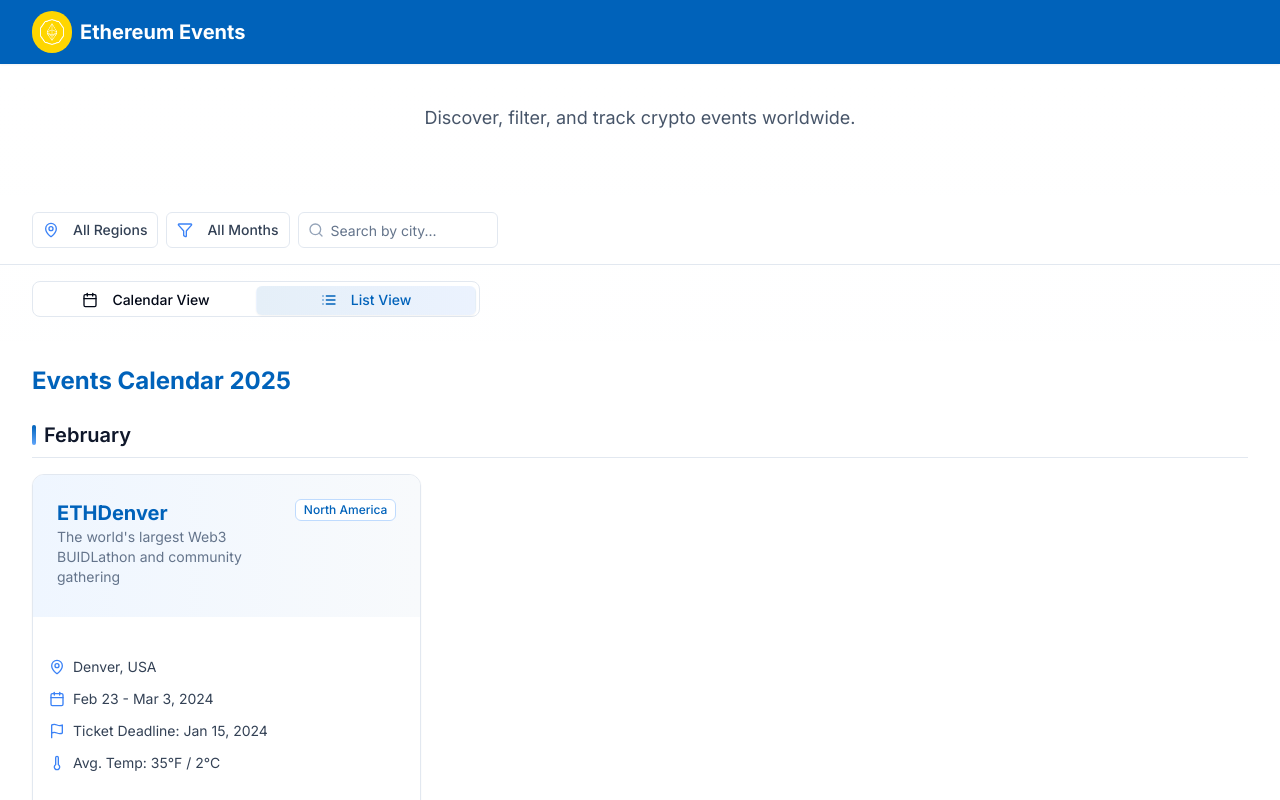
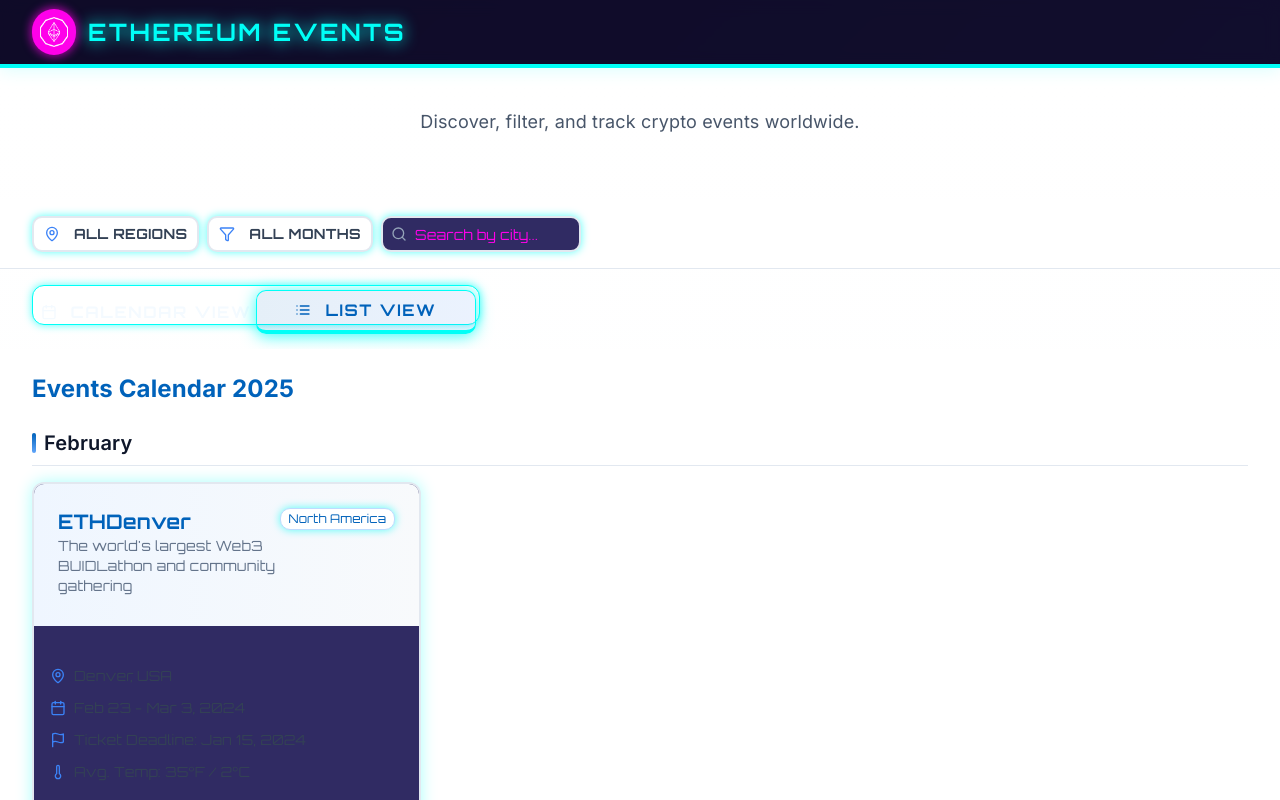
Before and after one commit to geodework/ethereum-events, a Next.js app: page / in a window 1280 px wide. Shown: the top 800 px of the page. Built offline with nearby package versions, Linux system fonts and the light colour scheme.

Commit message:
temp cyberpunk minimalism

```diff
--- a/app/globals.css
+++ b/app/globals.css
@@ -1,51 +1,58 @@
+@import url('https://fonts.googleapis.com/css2?family=Orbitron:wght@400;700&display=swap');
+
 @tailwind base;
 @tailwind components;
 @tailwind utilities;
 
 @layer base {
   :root {
-    --background: 0 0% 100%;
-    --foreground: 222.2 84% 4.9%;
-    --card: 0 0% 100%;
-    --card-foreground: 222.2 84% 4.9%;
-    --popover: 0 0% 100%;
-    --popover-foreground: 222.2 84% 4.9%;
-    --primary: 228 65% 50%;
-    --primary-foreground: 210 40% 98%;
-    --secondary: 210 40% 96.1%;
-    --secondary-foreground: 222.2 47.4% 11.2%;
-    --muted: 210 40% 96.1%;
-    --muted-foreground: 215.4 16.3% 46.9%;
-    --accent: 48 100% 63%;
-    --accent-foreground: 222.2 47.4% 11.2%;
-    --destructive: 0 84.2% 60.2%;
-    --destructive-foreground: 210 40% 98%;
-    --border: 214.3 31.8% 91.4%;
-    --input: 214.3 31.8% 91.4%;
-    --ring: 228 65% 50%;
-    --radius: 0.5rem;
+    --background: #0f0c29;
+    --background-alt: #302b63;
+    --foreground: #f4faff;
+    --card: #181a20;
+    --card-foreground: #00fff7;
+    --primary: #00fff7;
+    --primary-foreground: #0f0c29;
+    --secondary: #ff00ea;
+    --secondary-foreground: #fff700;
+    --accent: #a259ff;
+    --accent-foreground: #fff700;
+    --border: #00fff7;
+    --input: #24243e;
+    --ring: #ff00ea;
+    --radius: 0.75rem;
+    --neon-blue: #00fff7;
+    --neon-pink: #ff00ea;
+    --neon-yellow: #fff700;
+    --neon-green: #39ff14;
+    --neon-orange: #ff9900;
+    --neon-purple: #a259ff;
+    --neon-red: #ff3860;
+    --neon-white: #f4faff;
   }
 
-  .dark {
-    --background: 222.2 84% 4.9%;
-    --foreground: 210 40% 98%;
-    --card: 222.2 84% 4.9%;
-    --card-foreground: 210 40% 98%;
-    --popover: 222.2 84% 4.9%;
-    --popover-foreground: 210 40% 98%;
-    --primary: 228 65% 50%;
-    --primary-foreground: 222.2 47.4% 11.2%;
-    --secondary: 217.2 32.6% 17.5%;
-    --secondary-foreground: 210 40% 98%;
-    --muted: 217.2 32.6% 17.5%;
-    --muted-foreground: 215 20.2% 65.1%;
-    --accent: 48 100% 63%;
-    --accent-foreground: 222.2 47.4% 11.2%;
-    --destructive: 0 62.8% 30.6%;
-    --destructive-foreground: 210 40% 98%;
-    --border: 217.2 32.6% 17.5%;
-    --input: 217.2 32.6% 17.5%;
-    --ring: 228 65% 50%;
+  body {
+    font-family: 'Orbitron', 'Share Tech Mono', 'Rajdhani', 'sans-serif';
+    background: linear-gradient(135deg, #0f0c29 0%, #302b63 50%, #24243e 100%);
+    color: var(--foreground);
+    min-height: 100vh;
+    letter-spacing: 0.01em;
+  }
+
+  *:focus-visible {
+    outline: none;
+    box-shadow: 0 0 0 2px var(--neon-blue), 0 0 8px 2px var(--neon-pink);
+    transition: box-shadow 0.2s;
+  }
+
+  a {
+    color: var(--neon-blue);
+    text-decoration: none;
+    transition: color 0.2s, text-shadow 0.2s;
+  }
+  a:hover {
+    color: var(--neon-pink);
+    text-shadow: 0 0 8px var(--neon-pink);
   }
 }
 
--- a/app/layout.tsx
+++ b/app/layout.tsx
@@ -1,26 +1,31 @@
-import type React from 'react';
-import type { Metadata } from 'next';
-import { Inter } from 'next/font/google';
-import './globals.css';
-import Header from '@/components/header';
-import Footer from '@/components/footer';
-import { ThemeProvider } from '@/components/theme-provider';
+import type React from "react"
+import type { Metadata } from "next"
+import { Inter } from "next/font/google"
+import "./globals.css"
+import Header from "@/components/header"
+import Footer from "@/components/footer"
+import { ThemeProvider } from "@/components/theme-provider"
 
-const inter = Inter({ subsets: ['latin'] });
+const inter = Inter({ subsets: ["latin"] })
 
 export const metadata: Metadata = {
-  title: 'Ethereum Events - Global Crypto Calendar',
-  description: 'Discover and plan for crypto events worldwide',
-};
+  title: "Ethereum Events - Global Crypto Calendar",
+  description: "Discover and plan for crypto events worldwide",
+}
 
 export default function RootLayout({
   children,
 }: Readonly<{
-  children: React.ReactNode;
+  children: React.ReactNode
 }>) {
   return (
     <html lang="en" suppressHydrationWarning>
-      <body className={inter.className}>
+      <body
+        className={
+          inter.className +
+          " font-cyberpunk bg-cyberpunk-bg text-cyberpunk-neonWhite"
+        }
+      >
         <ThemeProvider
           attribute="class"
           defaultTheme="system"
@@ -29,11 +34,11 @@ export default function RootLayout({
         >
           <div className="flex min-h-screen flex-col">
             <Header />
-            <main className="flex-1 bg-white">{children}</main>
+            <main className="flex-1 bg-cyberpunk-bg2">{children}</main>
             <Footer />
           </div>
         </ThemeProvider>
       </body>
     </html>
-  );
+  )
 }
--- a/components/header.tsx
+++ b/components/header.tsx
@@ -4,18 +4,21 @@ import Image from "next/image"
 
 export default function Header() {
   return (
-    <header className="sticky top-0 z-50 w-full border-slate-100 bg-primary shadow-sm">
+    <header className="sticky top-0 z-50 w-full bg-cyberpunk-bg/80 backdrop-blur border-b-4 border-cyberpunk-neonBlue shadow-[0_2px_16px_0_rgba(0,255,247,0.15)]">
       <div className="container flex h-16 items-center justify-between">
-        <div className="flex items-center gap-2">
-          <div className="rounded-full bg-accent p-2">
+        <div className="flex items-center gap-3">
+          <div className="rounded-full bg-cyberpunk-neonPink p-2 shadow-[0_0_8px_2px_#ff00ea99]">
             <Image
               src="/geode-ethereum.png"
               alt="Ethereum Events"
-              width={24}
-              height={24}
+              width={28}
+              height={28}
             />
           </div>
-          <Link href="/" className="text-xl font-bold text-white">
+          <Link
+            href="/"
+            className="text-2xl font-bold font-cyberpunk uppercase tracking-widest text-cyberpunk-neonBlue drop-shadow-[0_0_8px_#00fff7]"
+          >
             Ethereum Events
           </Link>
         </div>
--- a/components/ui/badge.tsx
+++ b/components/ui/badge.tsx
@@ -5,18 +5,18 @@ import { cva, type VariantProps } from "class-variance-authority"
 import { cn } from "@/lib/utils"
 
 const badgeVariants = cva(
-  "inline-flex items-center justify-center rounded-md border px-2 py-0.5 text-xs font-medium w-fit whitespace-nowrap shrink-0 [&>svg]:size-3 gap-1 [&>svg]:pointer-events-none focus-visible:border-ring focus-visible:ring-ring/50 focus-visible:ring-[3px] aria-invalid:ring-destructive/20 dark:aria-invalid:ring-destructive/40 aria-invalid:border-destructive transition-[color,box-shadow] overflow-hidden",
+  "inline-flex items-center justify-center rounded-md border-2 px-2 py-0.5 text-xs font-cyberpunk font-bold w-fit whitespace-nowrap shrink-0 [&>svg]:size-3 gap-1 [&>svg]:pointer-events-none focus-visible:border-cyberpunk-neonBlue focus-visible:ring-cyberpunk-neonPink/70 focus-visible:ring-[3px] aria-invalid:ring-cyberpunk-neonRed/20 dark:aria-invalid:ring-cyberpunk-neonRed/40 aria-invalid:border-cyberpunk-neonRed transition-[color,box-shadow] overflow-hidden shadow-[0_0_8px_0_#00fff7aa]",
   {
     variants: {
       variant: {
         default:
-          "border-transparent bg-primary text-primary-foreground [a&]:hover:bg-primary/90",
+          "border-cyberpunk-neonBlue bg-cyberpunk-neonBlue text-cyberpunk-bg [a&]:hover:bg-cyberpunk-neonPink [a&]:hover:text-cyberpunk-bg",
         secondary:
-          "border-transparent bg-secondary text-secondary-foreground [a&]:hover:bg-secondary/90",
+          "border-cyberpunk-neonPink bg-cyberpunk-neonPink text-cyberpunk-bg [a&]:hover:bg-cyberpunk-neonBlue [a&]:hover:text-cyberpunk-bg",
         destructive:
-          "border-transparent bg-destructive text-white [a&]:hover:bg-destructive/90 focus-visible:ring-destructive/20 dark:focus-visible:ring-destructive/40 dark:bg-destructive/60",
+          "border-cyberpunk-neonRed bg-cyberpunk-neonRed text-cyberpunk-neonWhite [a&]:hover:bg-cyberpunk-neonPink focus-visible:ring-cyberpunk-neonPink/20 dark:focus-visible:ring-cyberpunk-neonPink/40 dark:bg-cyberpunk-neonPink/60",
         outline:
-          "text-foreground [a&]:hover:bg-accent [a&]:hover:text-accent-foreground",
+          "border-cyberpunk-neonBlue text-cyberpunk-neonBlue bg-transparent [a&]:hover:bg-cyberpunk-bg2 [a&]:hover:text-cyberpunk-neonPink",
       },
     },
     defaultVariants: {
--- a/components/ui/button.tsx
+++ b/components/ui/button.tsx
@@ -5,21 +5,21 @@ import { cva, type VariantProps } from "class-variance-authority"
 import { cn } from "@/lib/utils"
 
 const buttonVariants = cva(
-  "inline-flex items-center justify-center gap-2 whitespace-nowrap rounded-md text-sm font-medium transition-all disabled:pointer-events-none disabled:opacity-50 [&_svg]:pointer-events-none [&_svg:not([class*='size-'])]:size-4 shrink-0 [&_svg]:shrink-0 outline-none focus-visible:border-ring focus-visible:ring-ring/50 focus-visible:ring-[3px] aria-invalid:ring-destructive/20 dark:aria-invalid:ring-destructive/40 aria-invalid:border-destructive",
+  "inline-flex items-center justify-center gap-2 whitespace-nowrap rounded-md text-sm font-cyberpunk font-bold uppercase tracking-wide transition-all disabled:pointer-events-none disabled:opacity-50 [&_svg]:pointer-events-none [&_svg:not([class*='size-'])]:size-4 shrink-0 [&_svg]:shrink-0 outline-none focus-visible:border-cyberpunk-neonBlue focus-visible:ring-cyberpunk-neonPink/70 focus-visible:ring-[3px] aria-invalid:ring-cyberpunk-neonRed/20 dark:aria-invalid:ring-cyberpunk-neonRed/40 aria-invalid:border-cyberpunk-neonRed shadow-[0_0_8px_0_#00fff7aa]",
   {
     variants: {
       variant: {
         default:
-          "bg-primary text-primary-foreground shadow-xs hover:bg-primary/90",
+          "bg-cyberpunk-neonBlue text-cyberpunk-bg font-cyberpunk border-2 border-cyberpunk-neonBlue shadow-[0_0_8px_0_#00fff7aa] hover:bg-cyberpunk-neonPink hover:border-cyberpunk-neonPink hover:text-cyberpunk-bg focus-visible:shadow-[0_0_16px_2px_#ff00ea]",
         destructive:
-          "bg-destructive text-white shadow-xs hover:bg-destructive/90 focus-visible:ring-destructive/20 dark:focus-visible:ring-destructive/40 dark:bg-destructive/60",
+          "bg-cyberpunk-neonRed text-cyberpunk-neonWhite border-2 border-cyberpunk-neonRed shadow-[0_0_8px_0_#ff3860aa] hover:bg-cyberpunk-neonPink hover:border-cyberpunk-neonPink focus-visible:shadow-[0_0_16px_2px_#ff00ea]",
         outline:
-          "border bg-background shadow-xs hover:bg-accent hover:text-accent-foreground dark:bg-input/30 dark:border-input dark:hover:bg-input/50",
+          "border-2 border-cyberpunk-neonBlue bg-transparent text-cyberpunk-neonBlue hover:bg-cyberpunk-bg2 hover:text-cyberpunk-neonPink hover:border-cyberpunk-neonPink focus-visible:shadow-[0_0_16px_2px_#00fff7]",
         secondary:
-          "bg-secondary text-secondary-foreground shadow-xs hover:bg-secondary/80",
+          "bg-cyberpunk-neonPink text-cyberpunk-bg border-2 border-cyberpunk-neonPink shadow-[0_0_8px_0_#ff00ea99] hover:bg-cyberpunk-neonBlue hover:border-cyberpunk-neonBlue hover:text-cyberpunk-bg focus-visible:shadow-[0_0_16px_2px_#00fff7]",
         ghost:
-          "hover:bg-accent hover:text-accent-foreground dark:hover:bg-accent/50",
-        link: "text-primary underline-offset-4 hover:underline",
+          "bg-transparent text-cyberpunk-neonBlue hover:bg-cyberpunk-bg2 hover:text-cyberpunk-neonPink focus-visible:shadow-[0_0_16px_2px_#00fff7]",
+        link: "text-cyberpunk-neonPink underline-offset-4 hover:underline hover:text-cyberpunk-neonBlue",
       },
       size: {
         default: "h-9 px-4 py-2 has-[>svg]:px-3",
--- a/components/ui/card.tsx
+++ b/components/ui/card.tsx
@@ -7,7 +7,7 @@ function Card({ className, ...props }: React.ComponentProps<"div">) {
     <div
       data-slot="card"
       className={cn(
-        "bg-card text-card-foreground flex flex-col gap-6 rounded-xl border shadow-sm",
+        "bg-cyberpunk-bg2 text-cyberpunk-neonWhite flex flex-col gap-6 rounded-xl border-2 border-cyberpunk-neonBlue shadow-[0_0_16px_0_#00fff755] font-cyberpunk",
         className
       )}
       {...props}
--- a/components/ui/input.tsx
+++ b/components/ui/input.tsx
@@ -8,9 +8,9 @@ function Input({ className, type, ...props }: React.ComponentProps<"input">) {
       type={type}
       data-slot="input"
       className={cn(
-        "file:text-foreground placeholder:text-muted-foreground selection:bg-primary selection:text-primary-foreground dark:bg-input/30 border-input flex h-9 w-full min-w-0 rounded-md border bg-transparent px-3 py-1 text-base shadow-xs transition-[color,box-shadow] outline-none file:inline-flex file:h-7 file:border-0 file:bg-transparent file:text-sm file:font-medium disabled:pointer-events-none disabled:cursor-not-allowed disabled:opacity-50 md:text-sm",
-        "focus-visible:border-ring focus-visible:ring-ring/50 focus-visible:ring-[3px]",
-        "aria-invalid:ring-destructive/20 dark:aria-invalid:ring-destructive/40 aria-invalid:border-destructive",
+        "file:text-cyberpunk-neonWhite placeholder:text-cyberpunk-neonPink selection:bg-cyberpunk-neonBlue selection:text-cyberpunk-bg bg-cyberpunk-bg2 border-2 border-cyberpunk-neonBlue flex h-9 w-full min-w-0 rounded-md px-3 py-1 text-base font-cyberpunk shadow-[0_0_8px_0_#00fff7aa] transition-[color,box-shadow] outline-none file:inline-flex file:h-7 file:border-0 file:bg-transparent file:text-sm file:font-medium disabled:pointer-events-none disabled:cursor-not-allowed disabled:opacity-50 md:text-sm",
+        "focus-visible:border-cyberpunk-neonPink focus-visible:ring-cyberpunk-neonPink/70 focus-visible:ring-[3px]",
+        "aria-invalid:ring-cyberpunk-neonRed/20 dark:aria-invalid:ring-cyberpunk-neonRed/40 aria-invalid:border-cyberpunk-neonRed",
         className
       )}
       {...props}
--- a/components/ui/label.tsx
+++ b/components/ui/label.tsx
@@ -13,7 +13,7 @@ function Label({
     <LabelPrimitive.Root
       data-slot="label"
       className={cn(
-        "flex items-center gap-2 text-sm leading-none font-medium select-none group-data-[disabled=true]:pointer-events-none group-data-[disabled=true]:opacity-50 peer-disabled:cursor-not-allowed peer-disabled:opacity-50",
+        "flex items-center gap-2 text-xs leading-none font-cyberpunk font-bold uppercase tracking-widest text-cyberpunk-neonBlue select-none group-data-[disabled=true]:pointer-events-none group-data-[disabled=true]:opacity-50 peer-disabled:cursor-not-allowed peer-disabled:opacity-50",
         className
       )}
       {...props}
--- a/components/ui/switch.tsx
+++ b/components/ui/switch.tsx
@@ -13,7 +13,7 @@ function Switch({
     <SwitchPrimitive.Root
       data-slot="switch"
       className={cn(
-        "peer data-[state=checked]:bg-primary data-[state=unchecked]:bg-input focus-visible:border-ring focus-visible:ring-ring/50 dark:data-[state=unchecked]:bg-input/80 inline-flex h-[1.15rem] w-8 shrink-0 items-center rounded-full border border-transparent shadow-xs transition-all outline-none focus-visible:ring-[3px] disabled:cursor-not-allowed disabled:opacity-50",
+        "peer data-[state=checked]:bg-cyberpunk-neonBlue data-[state=checked]:shadow-[0_0_8px_0_#00fff7aa] data-[state=unchecked]:bg-cyberpunk-bg2 focus-visible:border-cyberpunk-neonPink focus-visible:ring-cyberpunk-neonPink/70 inline-flex h-[1.15rem] w-8 shrink-0 items-center rounded-full border-2 border-cyberpunk-neonBlue transition-all outline-none focus-visible:ring-[3px] disabled:cursor-not-allowed disabled:opacity-50",
         className
       )}
       {...props}
@@ -21,7 +21,7 @@ function Switch({
       <SwitchPrimitive.Thumb
         data-slot="switch-thumb"
         className={cn(
-          "bg-background dark:data-[state=unchecked]:bg-foreground dark:data-[state=checked]:bg-primary-foreground pointer-events-none block size-4 rounded-full ring-0 transition-transform data-[state=checked]:translate-x-[calc(100%-2px)] data-[state=unchecked]:translate-x-0"
+          "bg-cyberpunk-neonWhite pointer-events-none block size-4 rounded-full ring-0 transition-transform data-[state=checked]:translate-x-[calc(100%-2px)] data-[state=unchecked]:translate-x-0"
         )}
       />
     </SwitchPrimitive.Root>
--- a/components/ui/tabs.tsx
+++ b/components/ui/tabs.tsx
@@ -26,7 +26,7 @@ function TabsList({
     <TabsPrimitive.List
       data-slot="tabs-list"
       className={cn(
-        "bg-muted text-muted-foreground inline-flex h-9 w-fit items-center justify-center rounded-lg p-[3px]",
+        "bg-cyberpunk-bg2 text-cyberpunk-neonWhite inline-flex h-10 w-fit items-center justify-center rounded-lg p-[3px] border-2 border-cyberpunk-neonBlue shadow-[0_0_8px_0_#00fff7aa] font-cyberpunk",
         className
       )}
       {...props}
@@ -42,7 +42,7 @@ function TabsTrigger({
     <TabsPrimitive.Trigger
       data-slot="tabs-trigger"
       className={cn(
-        "data-[state=active]:bg-background dark:data-[state=active]:text-foreground focus-visible:border-ring focus-visible:ring-ring/50 focus-visible:outline-ring dark:data-[state=active]:border-input dark:data-[state=active]:bg-input/30 text-foreground dark:text-muted-foreground inline-flex h-[calc(100%-1px)] flex-1 items-center justify-center gap-1.5 rounded-md border border-transparent px-2 py-1 text-sm font-medium whitespace-nowrap transition-[color,box-shadow] focus-visible:ring-[3px] focus-visible:outline-1 disabled:pointer-events-none disabled:opacity-50 data-[state=active]:shadow-sm [&_svg]:pointer-events-none [&_svg]:shrink-0 [&_svg:not([class*='size-'])]:size-4",
+        "data-[state=active]:bg-cyberpunk-bg2 data-[state=active]:text-cyberpunk-neonBlue data-[state=active]:border-b-4 data-[state=active]:border-cyberpunk-neonBlue data-[state=active]:shadow-[0_2px_16px_0_#00fff7cc] focus-visible:border-cyberpunk-neonPink focus-visible:ring-cyberpunk-neonPink/70 focus-visible:outline-cyberpunk-neonPink text-cyberpunk-neonWhite inline-flex h-[calc(100%-1px)] flex-1 items-center justify-center gap-1.5 rounded-md border border-transparent px-4 py-2 text-base font-cyberpunk font-bold uppercase tracking-widest whitespace-nowrap transition-[color,box-shadow] focus-visible:ring-[3px] focus-visible:outline-1 disabled:pointer-events-none disabled:opacity-50 [&_svg]:pointer-events-none [&_svg]:shrink-0 [&_svg:not([class*='size-'])]:size-4",
         className
       )}
       {...props}
--- a/tailwind.config.ts
+++ b/tailwind.config.ts
@@ -53,6 +53,19 @@ const config = {
           DEFAULT: "hsl(var(--card))",
           foreground: "hsl(var(--card-foreground))",
         },
+        cyberpunk: {
+          bg: "#0f0c29",
+          bg2: "#302b63",
+          bg3: "#24243e",
+          neonBlue: "#00fff7",
+          neonPink: "#ff00ea",
+          neonYellow: "#fff700",
+          neonGreen: "#39ff14",
+          neonOrange: "#ff9900",
+          neonPurple: "#a259ff",
+          neonRed: "#ff3860",
+          neonWhite: "#f4faff",
+        },
       },
       borderRadius: {
         lg: "var(--radius)",
@@ -73,6 +86,9 @@ const config = {
         "accordion-down": "accordion-down 0.2s ease-out",
         "accordion-up": "accordion-up 0.2s ease-out",
       },
+      fontFamily: {
+        cyberpunk: ["Orbitron", "Share Tech Mono", "Rajdhani", "sans-serif"],
+      },
     },
   },
   plugins: [require("tailwindcss-animate")],
```
Also changed, not shown: components/footer.tsx (+48 -18 lines).
